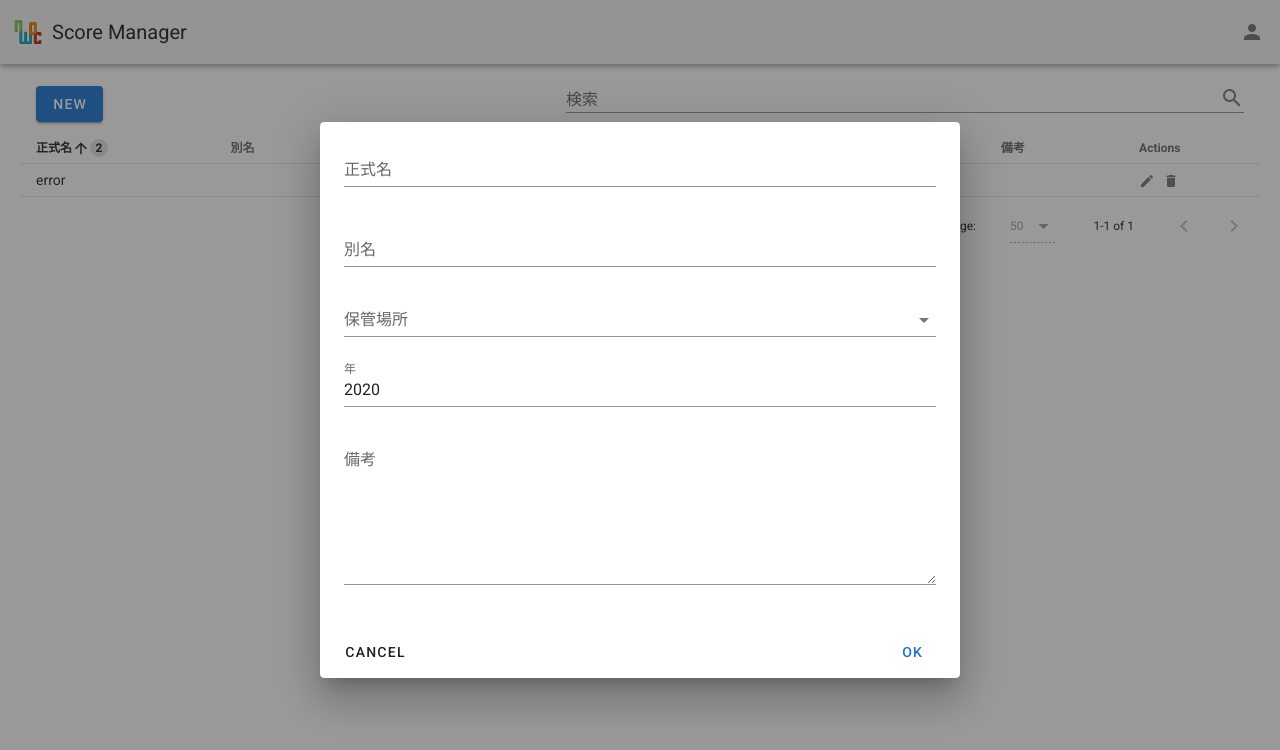
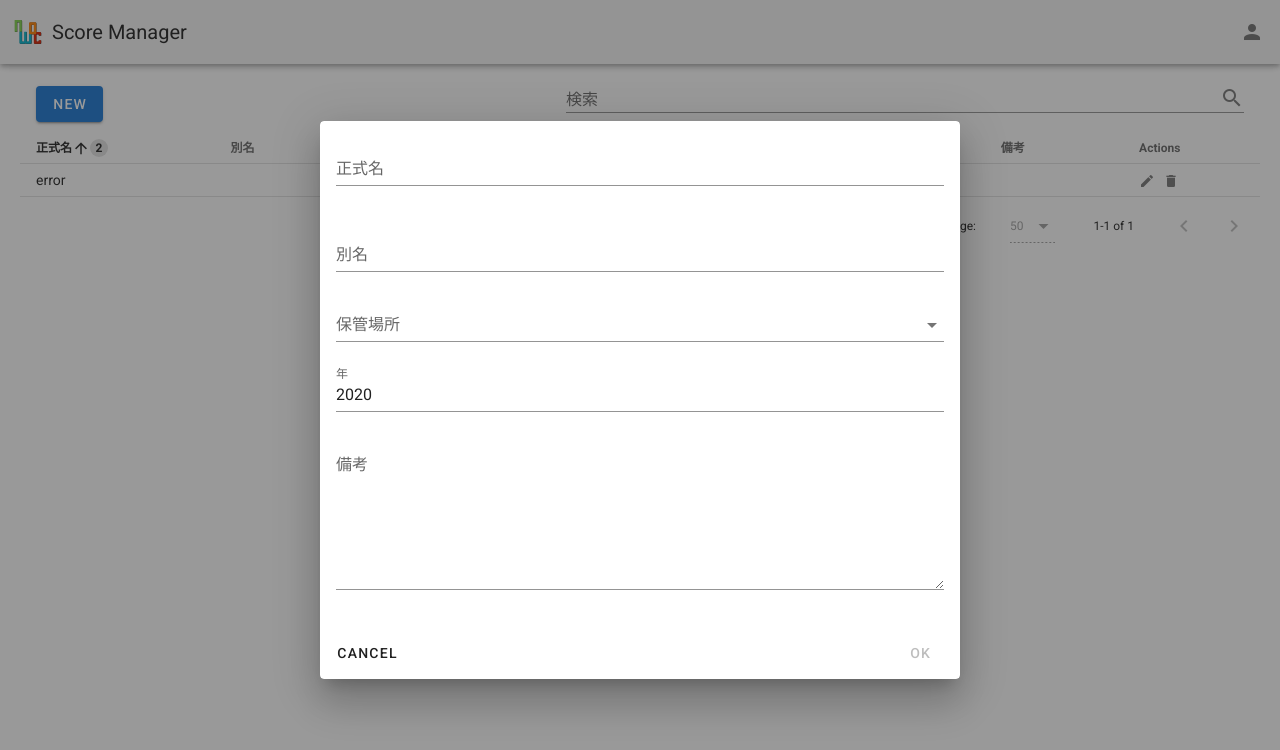
Before and after one commit to NittcWind/nwoc-sm, a Vue app in the folder nwoc-sm/: page / in a window 1280 px wide. Both pictures are taken after a click on the button "NEW". Shown: the top 750 px of the page. Built offline with nearby package versions, Linux system fonts and the light colour scheme; no server answers; the database is empty.

Commit message:
add validation

```diff
--- a/nwoc-sm/src/components/ScoreList.vue
+++ b/nwoc-sm/src/components/ScoreList.vue
@@ -22,6 +22,7 @@
           flat
           dense
         >
+          <!-- 削除ダイアログ begin -->
           <v-dialog v-model="delForm.dialog" persistent :max-width="maxWidth">
             <v-card>
               <v-card-title>
@@ -51,6 +52,8 @@
               </v-card-actions>
             </v-card>
           </v-dialog>
+          <!-- 削除ダイアログ end -->
+          <!-- 新規・編集ダイアログ begin -->
           <v-dialog v-model="editForm.dialog" persistent :max-width="maxWidth">
             <template v-slot:activator="{ on }">
               <v-btn
@@ -62,6 +65,10 @@
               </v-btn>
             </template>
             <v-card>
+              <v-form
+                v-model="editForm.valid"
+                @submit.prevent="editForm.save()"
+              >
                 <v-progress-linear
                   top
                   absolute
@@ -73,12 +80,14 @@
                     required
                     label="正式名"
                     v-model="editForm.item.name"
+                    :rules="validationRules.name"
                   />
                 </v-card-title>
                 <v-card-text>
                   <v-text-field
                     label="別名"
                     v-model="editForm.item.otherName"
+                    :rules="validationRules.otherName"
                   />
                   <v-select
                     required
@@ -87,6 +96,7 @@
                     item-text="name"
                     item-value="id"
                     v-model="editForm.item.address"
+                    :rules="validationRules.address"
                   />
                   <v-select
                     v-if="!isKadaikyoku"
@@ -95,6 +105,8 @@
                     item-text="name"
                     item-value="id"
                     v-model="editForm.item.publisher"
+                    :required="!isKadaikyoku"
+                    :rules="validationRules.publisher"
                   />
                   <v-text-field
                     v-if="isKadaikyoku"
@@ -102,15 +114,19 @@
                     label="年"
                     min="1940" max="2200"
                     v-model="editForm.item.year"
+                    :required="isKadaikyoku"
+                    :rules="validationRules.year"
                   />
                   <v-text-field
                   v-if="!isKadaikyoku"
                     label="歌手"
                     v-model="editForm.item.singer"
+                    :rules="validationRules.singer"
                   />
                   <v-textarea
                     label="備考"
                     v-model="editForm.item.note"
+                    :rules="validationRules.note"
                   />
                   <v-alert
                     v-if="!!editForm.errorMessage"
@@ -132,13 +148,16 @@
                   <v-btn
                     text
                     color="primary"
-                  @click="editForm.save()"
+                    type="submit"
+                    :disabled="!editForm.valid"
                   >
                     OK
                   </v-btn>
                 </v-card-actions>
+              </v-form>
             </v-card>
           </v-dialog>
+          <!-- 新規・編集ダイアログ end -->
           <v-spacer />
           <v-text-field
             v-model="searchText"
@@ -202,6 +221,7 @@ export default class ScoreList extends Vue {
   // edit dialog variables(constants)
   editForm = {
     self: this as ScoreList,
+    valid: false,
     dialog: false,
     loading: false,
     targetId: '',
@@ -246,6 +266,7 @@ export default class ScoreList extends Vue {
       }, 100)
     },
     async save() {
+      if (!this.valid) return
       this.loading = true
       const name = this.item.name.trim()
       const otherName = this.item.otherName.trim()
@@ -283,6 +304,25 @@ export default class ScoreList extends Vue {
   kadaikyokuAddress = ''
   get isKadaikyoku() {
     return this.kadaikyokuAddress === this.editForm.item.address
+  }
+
+  isRequire(val: string) {
+    return !!val || '必須項目です。'
+  }
+  lengthCheck(formName: string, max: number, required: boolean = false) {
+    return (required)?
+      (val: string) => val.length <= max || `${formName}は${max}文字以内で入力してください。`:
+      (val: string) => (val.length === 0 || val.length <= max) || `${formName}は${max}文字以内で入力してください。`
+  }
+  valid = false
+  validationRules = {
+    name: [ this.isRequire, this.lengthCheck('正式名', 100, true) ],
+    otherName: [ this.lengthCheck('別名', 100) ],
+    address: [ (v: string) => !!v || '保管場所を選択してください。' ],
+    year: [ (v: number) => !this.isKadaikyoku && !!v && 1940<v&&v<2200 || '年を入力してください。' ],
+    publisher: [ (v: string) => !this.isKadaikyoku && !!v || '出版社を選択してください。' ],
+    singer: [ this.lengthCheck('歌手', 100) ],
+    note: [ this.lengthCheck('備考', 500) ]
   }
 
   dummyScore = { name: 'xxx', id: '' }
```
Lines whose indentation alone changed are shown as unchanged.
